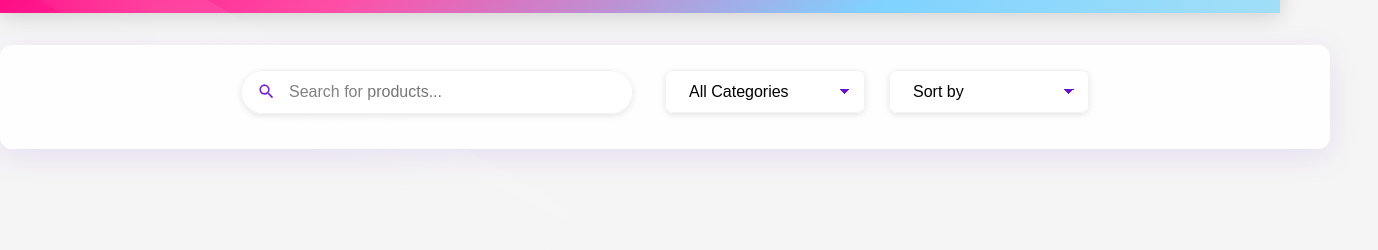
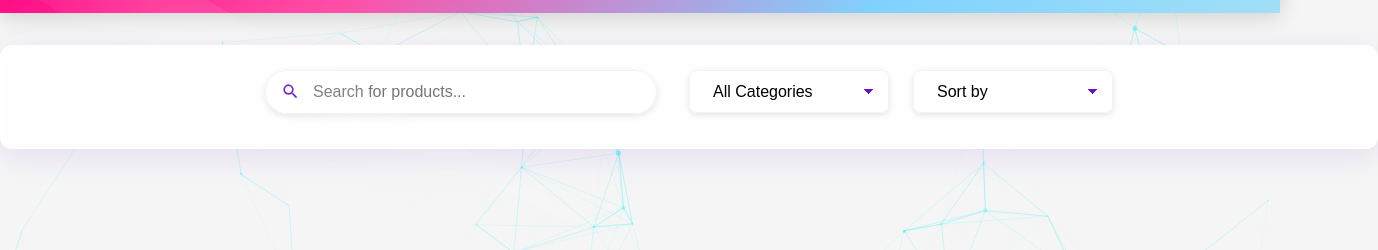
Before and after one commit to the-insane-iconic/Mark-2, a plain HTML site: page index.html in a window 1280 px wide. Shown: the part 71-321 px from the top of the page, 1378 px wide, since content can reach past the window. Drawn offline with nearby package versions, Linux system fonts and the light colour scheme; no server answers.

Commit message:
Add files via upload
jus

```diff
--- a/index.html
+++ b/index.html
@@ -5,8 +5,10 @@
   <meta charset="UTF-8" />
   <meta name="viewport" content="width=device-width, initial-scale=1.0"/>
   <meta name="description" content="Browse premium gaming room decor products, including furniture, posters, lighting, and more." />
-  <title>Premium Product Grid</title>
+  <title>Cryo_BYTE</title>
   <link rel="stylesheet" href="style.css" />
+  <script src="https://cdn.jsdelivr.net/particles.js/2.0.0/particles.min.js"></script>
+
   <link href="https://fonts.googleapis.com/css2?family=Roboto:wght@300;400;500;700&display=swap" rel="stylesheet">
 <link href="https://fonts.googleapis.com/css2?family=Inter:wght@400;600;700&family=Rajdhani:wght@400;500;600;700&family=Orbitron:wght@400;500;700&display=swap" rel="stylesheet">
   <link href="https://fonts.googleapis.com/css2?family=Orbitron:wght@400;700&family=Rajdhani:wght@400;700&family=Inter:wght@400;600&display=swap" rel="stylesheet">
@@ -539,5 +541,7 @@
     </div>
   </div>
 </div>
+<div id="particles-js"></div>
+<audio id="darkModeSound" src="soothing-sound.mp3" preload="auto"></audio>
 </body>
 </html>
--- a/script.js
+++ b/script.js
@@ -711,28 +711,6 @@ function setupCheckout() {
     });
   }
 
-  function generateElectricParticles() {
-  const container = document.querySelector(".particles");
-  if (!document.body.classList.contains("dark-mode")) return;
-
-  const particle = document.createElement("div");
-  particle.className = "particle";
-
-  const size = Math.random() * 1.5 + 1; // Thin & varied
-  particle.style.width = `${size}px`;
-  particle.style.height = `${size * 20}px`;
-
-  particle.style.left = `${Math.random() * 100}vw`;
-  particle.style.animationDuration = `${1 + Math.random()}s`;
-
-  container.appendChild(particle);
-
-  setTimeout(() => particle.remove(), 2000);
-}
-
-// Generate particles repeatedly
-setInterval(generateElectricParticles, 70);
-
 
   // Close checkout modal
   if (closeCheckoutBtn && checkoutModal) {
@@ -1098,7 +1076,7 @@ if (trackOrderBtn) {
           moveToConfirmation(order);
 
           // Show success message
-          showToast('Order placed successfully! E-mailed the OrderId ', 'success');
+          showToast('Order placed successfully!', '✅ Email sent!');
 
           // Also save locally for order tracking
           saveOrderLocally(order);
@@ -1167,3 +1145,124 @@ if (trackOrderBtn) {
     }
   }
 }
+
+
+// particles-config.js
+document.addEventListener('DOMContentLoaded', function() {
+  if (document.getElementById('particles-js')) {
+    particlesJS('particles-js', {
+      "particles": {
+        "number": {
+          "value": 80,
+          "density": {
+            "enable": true,
+            "value_area": 800
+          }
+        },
+        "color": {
+          "value": "#00f0ff" // Cyber blue color
+        },
+        "shape": {
+          "type": "circle",
+          "stroke": {
+            "width": 0,
+            "color": "#000000"
+          },
+          "polygon": {
+            "nb_sides": 5
+          }
+        },
+        "opacity": {
+          "value": 0.5,
+          "random": true,
+          "anim": {
+            "enable": true,
+            "speed": 1,
+            "opacity_min": 0.1,
+            "sync": false
+          }
+        },
+        "size": {
+          "value": 3,
+          "random": true,
+          "anim": {
+            "enable": true,
+            "speed": 2,
+            "size_min": 0.1,
+            "sync": false
+          }
+        },
+        "line_linked": {
+          "enable": true,
+          "distance": 150,
+          "color": "#00f0ff",
+          "opacity": 0.4,
+          "width": 1
+        },
+        "move": {
+          "enable": true,
+          "speed": 2,
+          "direction": "none",
+          "random": true,
+          "straight": false,
+          "out_mode": "out",
+          "bounce": false,
+          "attract": {
+            "enable": true,
+            "rotateX": 600,
+            "rotateY": 1200
+          }
+        }
+      },
+      "interactivity": {
+        "detect_on": "canvas",
+        "events": {
+          "onhover": {
+            "enable": true,
+            "mode": "grab"
+          },
+          "onclick": {
+            "enable": true,
+            "mode": "push"
+          },
+          "resize": true
+        },
+        "modes": {
+          "grab": {
+            "distance": 140,
+            "line_linked": {
+              "opacity": 1
+            }
+          },
+          "bubble": {
+            "distance": 400,
+            "size": 40,
+            "duration": 2,
+            "opacity": 8,
+            "speed": 3
+          },
+          "repulse": {
+            "distance": 200,
+            "duration": 0.4
+          },
+          "push": {
+            "particles_nb": 4
+          },
+          "remove": {
+            "particles_nb": 2
+          }
+        }
+      },
+      "retina_detect": true
+    });
+  }
+});
+
+const darkModeSound = document.getElementById("darkModeSound");
+
+
+  // Check if dark mode is now active
+  if (document.body.classList.contains("dark-mode")) {
+    darkModeSound.currentTime = 0; // Rewind if playing
+    darkModeSound.play();
+  }
--- a/style.css
+++ b/style.css
@@ -467,7 +467,7 @@ h6 {
   box-shadow:
     0 8px 32px rgba(106, 17, 203, 0.1),
     inset 0 0 0 1px rgba(255, 255, 255, 0.2);
-  max-width: 1200px;
+  max-width: 100%;
   flex-wrap: wrap;
 }
 
@@ -536,6 +536,7 @@ h6 {
 
 #suggestions li {
   padding: 0.8rem 1.5rem;
+
   cursor: pointer;
   transition: background 0.2s;
 }
@@ -1444,6 +1445,7 @@ body.dark-mode #copyright{
 
 .comments-container {
   margin-top: 2rem;
+  max-width: 95%;
   /* Removed fixed height and overflow */
 }
 
@@ -3112,25 +3114,16 @@ body.dark-mode #comment-input {
     0 0 15px rgba(0, 251, 255, 0.1);
 }
 body.dark-mode .controls {
-  background-color: #111827; /* dark slate gray */
+  background-color: transparent; /* dark slate gray */
   border: 1px solid #00f0ff20;
-  color: #f0f0f0;
-  box-shadow: 0 0 15px rgba(0, 240, 255, 0.1);
+  color: transparent;
+
   border-radius: 8px;
   padding: 10px;
   transition: all 0.3s ease;
 }
 
 /* Optional: dark styling for inputs inside */
-body.dark-mode .controls input{
-  background-color: #1f2937;
-  color: #00f0ff;
-  border: 1px solid #00f0ff30;
-  border-radius: 4px;
-  padding: 6px;
-  margin: 4px;
-  transition: 0.2s;
-}
 
 body.dark-mode #search-bar:focus,
 body.dark-mode .controls select:focus,
@@ -3350,5 +3343,35 @@ body.dark-mode .checkout-item-total {
 body.dark-mode .confirmation-details {
   background-color: #1f1f1f;
   border-color: #444;
-  color: #e0e0e0;
-}
+  color: #f0f0f0;
+}
+body.dark-mode #particles { display: block; }
+body:not(.dark-mode) #particles { display: none; }
+
+/* Add to your style.css */
+#particles-js {
+  position: fixed;
+  width: 100%;
+  height: 100%;
+  top: 0;
+  left: 0;
+  z-index: -1; /* Behind all content */
+  pointer-events: none; /* Allow clicks to pass through */
+}
+
+/* For dark mode */
+body.dark-mode #particles-js {
+  background: transparent;
+}
+
+#cosmic-ripples {
+  position: fixed;
+  top: 0;
+  left: 0;
+  width: 100%;
+  height: 100%;
+  z-index: -1;
+  pointer-events: none;
+  opacity: 0;
+  transition: opacity 1s ease;
+}
```
